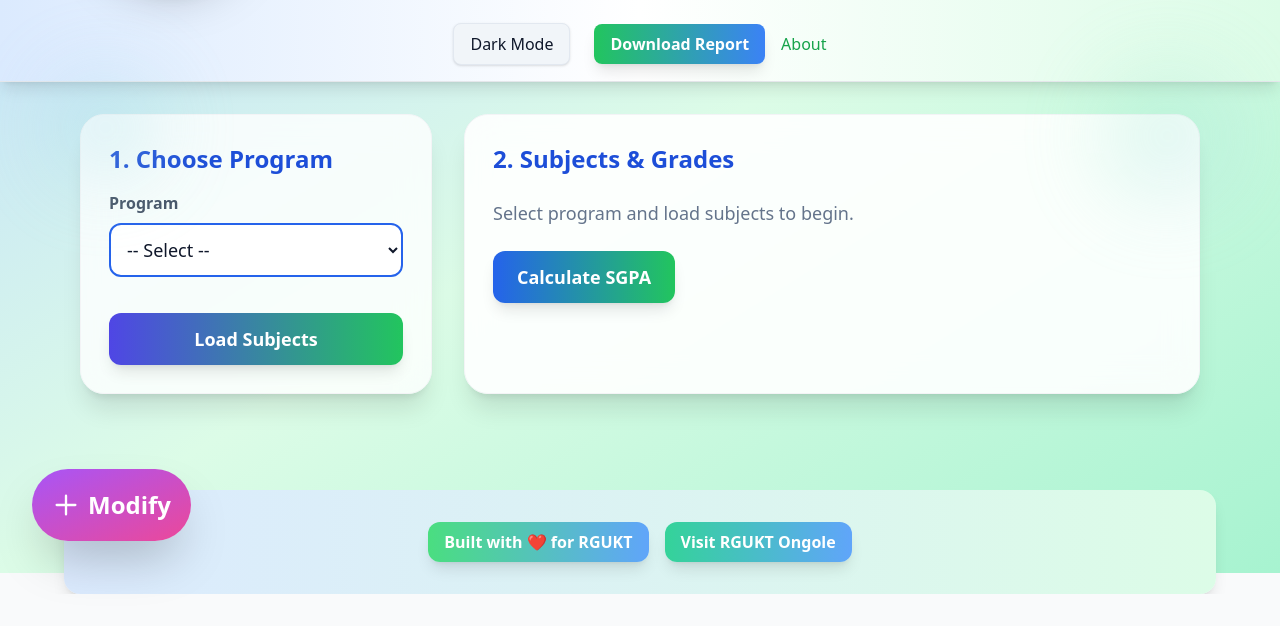
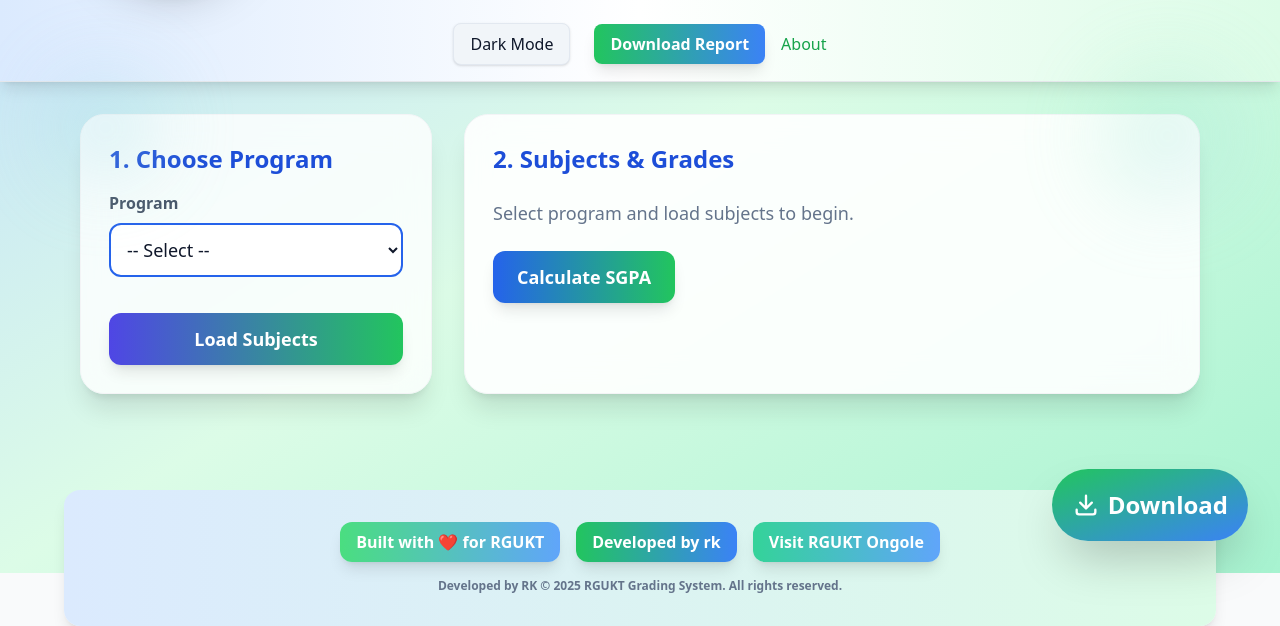
Before and after one commit to ravi-ece/RGUKT_GRADE, a plain HTML site: page index.html in a window 1280 px wide. Shown: the part 227-853 px from the top of the page. Before the commit the page ends 821 px from the top, so only its background shows below. Drawn offline with nearby package versions, Linux system fonts and the light colour scheme.

Commit message:
Update index.html

```diff
--- a/index.html
+++ b/index.html
@@ -1,5 +1,3 @@
-
-
 <!doctype html>
 <html lang="en" class="antialiased">
 <head>
@@ -83,12 +81,11 @@
   </style>
 </head>
 <body class="bg-gray-50 dark:bg-slate-900 text-slate-900 dark:text-slate-100 min-h-screen">
-<!-- Floating Action Buttons -->
-<button id="modifySubjectsBtnFloating" class="fixed bottom-8 left-8 z-50 p-5 rounded-full bg-gradient-to-br from-purple-500 to-pink-500 text-white shadow-2xl hover:scale-110 transition-transform text-2xl font-bold flex items-center gap-2 animate-fade-in-up" data-tooltip="Modify Subjects">
-  <svg xmlns="http://www.w3.org/2000/svg" class="h-7 w-7" fill="none" viewBox="0 0 24 24" stroke="currentColor"><path stroke-linecap="round" stroke-linejoin="round" stroke-width="2" d="M12 4v16m8-8H4" /></svg>
-  <span class="hidden md:inline">Modify</span>
+<!-- Floating Action Button -->
+<button id="fabDownload" class="fixed bottom-8 right-8 z-50 p-5 rounded-full bg-gradient-to-br from-green-500 to-blue-500 text-white shadow-2xl hover:scale-110 transition-transform text-2xl font-bold flex items-center gap-2 animate-fade-in-up" data-tooltip="Download Report">
+  <svg xmlns="http://www.w3.org/2000/svg" class="h-7 w-7" fill="none" viewBox="0 0 24 24" stroke="currentColor"><path stroke-linecap="round" stroke-linejoin="round" stroke-width="2" d="M4 16v2a2 2 0 002 2h12a2 2 0 002-2v-2M7 10l5 5m0 0l5-5m-5 5V4" /></svg>
+  <span class="hidden md:inline">Download</span>
 </button>
-<!-- Removed floating download button -->
 <!-- Toast Notification -->
 <div id="toast" class="fixed top-6 right-6 z-50 hidden px-6 py-4 rounded-xl bg-gradient-to-r from-green-500 to-blue-500 text-white text-lg font-bold shadow-lg animate-fade-in"></div>
 
@@ -107,9 +104,9 @@
     </div>
     <div id="branchHeading" class="text-xl font-bold mt-2 mb-1 text-center text-blue-700 dark:text-blue-300 animate-fade-in"></div>
     <div class="flex items-center gap-4 mt-4">
-  <button id="themeToggle" class="px-4 py-2 rounded-lg text-base bg-slate-100 dark:bg-slate-800 border border-slate-200 dark:border-slate-700 shadow hover:scale-105 transition-transform">Dark Mode</button>
-  <button id="downloadBtn" class="ml-2 px-4 py-2 rounded-lg text-base bg-gradient-to-r from-green-500 to-blue-500 text-white font-bold shadow-lg hover:scale-105 transition-transform">Download Report</button>
-  <!-- Mobile Nav Toggle (moved to right) -->
+      <button id="themeToggle" class="px-4 py-2 rounded-lg text-base bg-slate-100 dark:bg-slate-800 border border-slate-200 dark:border-slate-700 shadow hover:scale-105 transition-transform">Dark Mode</button>
+      <button id="downloadBtn" class="ml-2 px-4 py-2 rounded-lg text-base bg-gradient-to-r from-green-500 to-blue-500 text-white font-bold shadow-lg hover:scale-105 transition-transform">Download Report</button>
+      <!-- Mobile Nav Toggle (moved to right) -->
       <button id="navToggle" class="md:hidden ml-auto px-3 py-2 rounded-lg bg-gradient-to-r from-blue-500 to-green-500 text-white font-bold shadow-lg focus:outline-none" aria-label="Open Menu">
         <svg xmlns="http://www.w3.org/2000/svg" class="h-6 w-6" fill="none" viewBox="0 0 24 24" stroke="currentColor"><path stroke-linecap="round" stroke-linejoin="round" stroke-width="2" d="M4 6h16M4 12h16M4 18h16" /></svg>
       </button>
@@ -216,11 +213,6 @@
         </div>
   <div id="subjectsContainer" class="space-y-5">
           <p class="text-lg text-slate-500">Select program and load subjects to begin.</p>
-          <div id="paginationControls" class="flex justify-center items-center gap-4 mt-4 hidden">
-            <button id="prevPageBtn" class="px-4 py-2 rounded-lg bg-blue-500 text-white font-bold shadow hover:scale-105 transition-transform">Prev</button>
-            <span id="pageInfo" class="text-base font-semibold text-slate-700 dark:text-slate-300"></span>
-            <button id="nextPageBtn" class="px-4 py-2 rounded-lg bg-blue-500 text-white font-bold shadow hover:scale-105 transition-transform">Next</button>
-          </div>
         </div>
         <div class="mt-6 flex gap-4 items-center">
           <button id="calcBtn" class="px-6 py-3 rounded-xl bg-gradient-to-r from-blue-600 to-green-500 text-white text-lg font-bold shadow-lg hover:scale-105 transition-transform">Calculate SGPA</button>
@@ -237,12 +229,12 @@
 <!-- Footer -->
 <footer class="mt-8">
   <div class="max-w-6xl mx-auto px-2 sm:px-4 text-center py-6 sm:py-8 text-base font-semibold text-slate-700 dark:text-slate-300 bg-gradient-to-r from-blue-100 to-green-100 dark:from-slate-900 dark:to-slate-800 rounded-2xl shadow-lg mt-8 sm:mt-12">
-  <div class="flex flex-wrap items-center justify-center gap-2 sm:gap-4 w-full">
+    <div class="flex flex-col md:flex-row items-center justify-center gap-4">
   <span class="inline-block px-2 py-2 sm:px-4 rounded-xl bg-gradient-to-r from-green-400 to-blue-400 text-white font-bold shadow-lg animate-fade-in text-sm sm:text-base">Built with ❤️ for RGUKT</span>
+  <span class="inline-block px-2 py-2 sm:px-4 rounded-xl bg-gradient-to-r from-green-500 to-blue-500 text-white font-bold shadow-lg animate-fade-in text-sm sm:text-base">Developed by rk</span>
   <a href="https://rguktong.ac.in/" target="_blank" class="inline-block px-2 py-2 sm:px-4 rounded-xl bg-gradient-to-r from-emerald-400 to-blue-400 text-white font-bold shadow-lg hover:scale-105 transition-transform animate-fade-in text-sm sm:text-base">Visit RGUKT Ongole</a>
-  </div>
     </div>
-  <!-- Removed Developed by RK footer -->
+    <div class="mt-4 text-xs text-slate-500 dark:text-slate-400">Developed by RK &copy; 2025 RGUKT Grading System. All rights reserved.</div>
   </div>
   <style>
     .animate-gradientMove { animation: gradientMove 12s ease-in-out infinite alternate; }
@@ -252,8 +244,7 @@
 </footer>
 
 <!-- scripts -->
-<!-- Only PUC data is loaded at start. Branch JS files are loaded dynamically by script.js. -->
-<!-- Only load PUC data and main logic statically. Branch JS files are loaded dynamically by script.js when needed. -->
+<!-- all_subjects_combined.js should be included here in same folder -->
 <script src="all_subjects_combined.js"></script>
 <script src="script.js"></script>
 <script>
```
